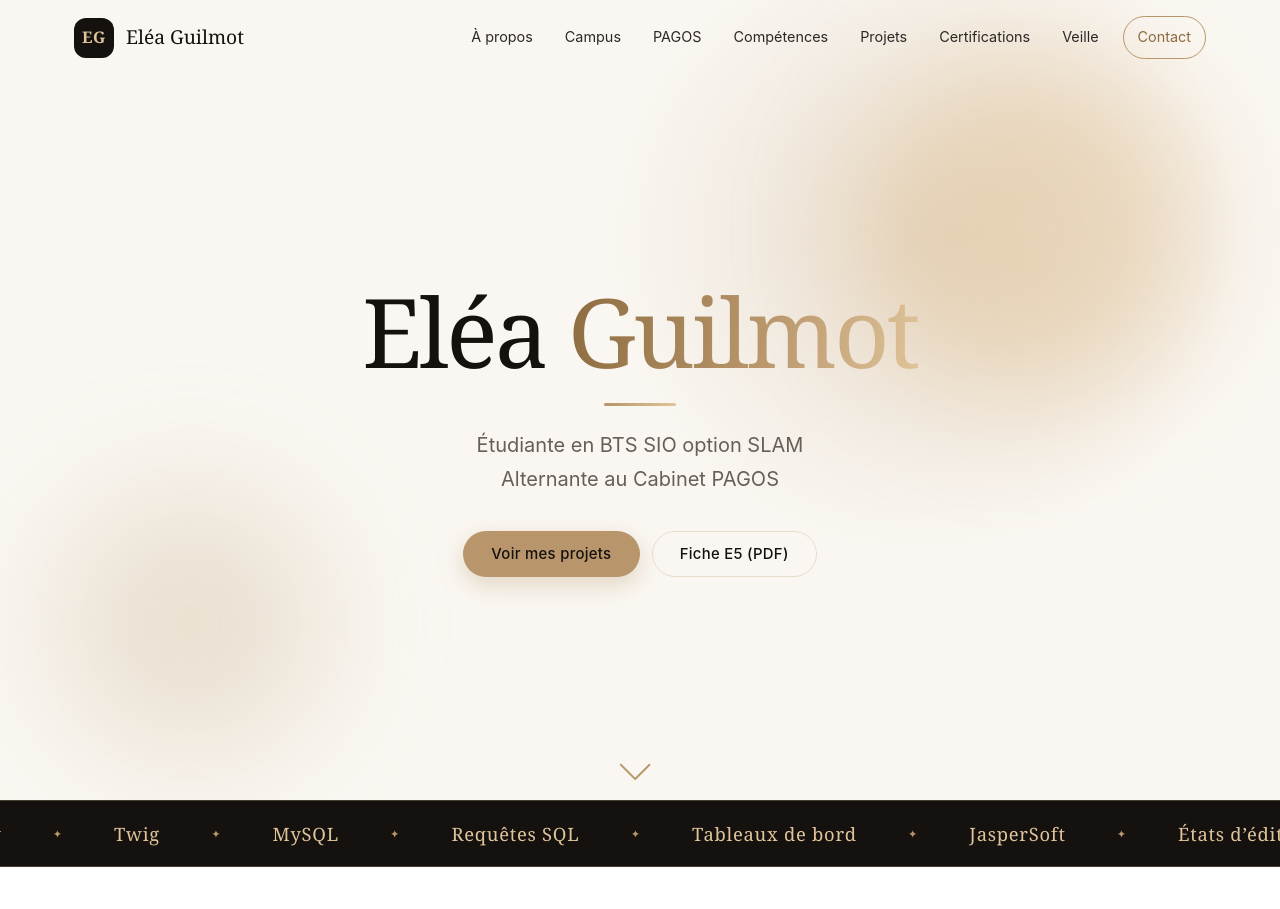
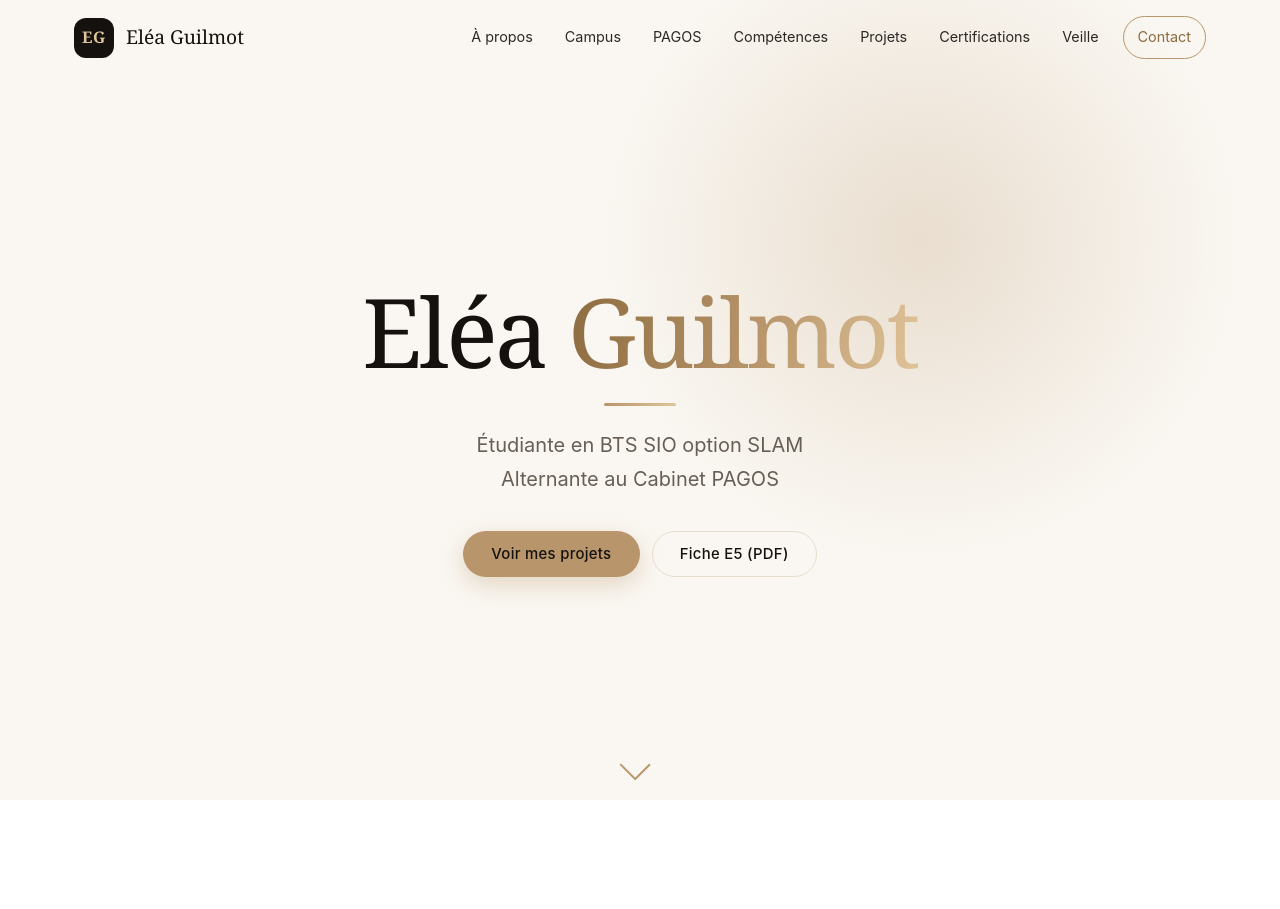
Before and after one commit to Elea-G/PORTFOLIO_Elea, a plain HTML site: page index.html in a window 1280 px wide. Shown: the top 909 px of the page. Drawn offline with Linux system fonts and the light colour scheme; a web font is replaced by a local one.

Commit message:
Amélioration du visuel

```diff
--- a/css/style.css
+++ b/css/style.css
@@ -379,13 +379,10 @@ h2 em, h1 em { font-style: italic; color: var(--gold-ink); }
 
 /* Un peu plus de peps : halo, bulles, bandeau, dégradé */
 .hero::before { content: ''; position: absolute; inset: 0; background: radial-gradient(460px circle at var(--mx, 72%) var(--my, 30%), rgba(184, 149, 106, .26), transparent 70%); pointer-events: none; }
-.hero-blob { position: absolute; border-radius: 50%; filter: blur(60px); pointer-events: none; animation: float 9s ease-in-out infinite; }
-.blob-1 { top: 8%; right: 6%; width: 340px; height: 340px; background: rgba(224, 196, 154, .55); }
-.blob-2 { bottom: 4%; left: 4%; width: 280px; height: 280px; background: rgba(184, 149, 106, .22); animation-delay: -4s; }
 .gradient-text { background: linear-gradient(100deg, var(--gold-ink) 0%, var(--gold) 55%, var(--gold-light) 100%); -webkit-background-clip: text; background-clip: text; color: transparent; -webkit-text-fill-color: transparent; }
 .btn-gold:hover { transform: translateY(-3px); box-shadow: 0 14px 34px rgba(184, 149, 106, .5); }
 
-.marquee { overflow: hidden; padding: 1.05rem 0; background: var(--ink); border-top: 1px solid rgba(224, 196, 154, .25); border-bottom: 1px solid rgba(224, 196, 154, .25); }
+.marquee { overflow: hidden; margin: 0 0 3rem; padding: 1rem 0; border-top: 1px solid rgba(224, 196, 154, .25); border-bottom: 1px solid rgba(224, 196, 154, .25); -webkit-mask-image: linear-gradient(90deg, transparent, #000 8%, #000 92%, transparent); mask-image: linear-gradient(90deg, transparent, #000 8%, #000 92%, transparent); }
 .marquee-track { display: flex; width: max-content; animation: marquee 38s linear infinite; }
 .marquee:hover .marquee-track { animation-play-state: paused; }
 .marquee-track span { display: inline-flex; align-items: center; padding: 0 1.6rem; font-family: var(--serif); font-size: 1.15rem; letter-spacing: .04em; color: var(--gold-light); white-space: nowrap; }
--- a/index.html
+++ b/index.html
@@ -53,8 +53,6 @@
 
         <!-- ============ ACCUEIL ============ -->
         <section class="hero" id="accueil" data-section="accueil">
-            <span class="hero-blob blob-1" aria-hidden="true"></span>
-            <span class="hero-blob blob-2" aria-hidden="true"></span>
             <div class="container hero-inner">
                 <div class="hero-text">
                     <h1 class="hero-title">Eléa <span class="gradient-text">Guilmot</span></h1>
@@ -67,9 +65,6 @@
             </div>
             <a href="#apropos" class="scroll-cue" aria-label="Aller à la section À propos"></a>
         </section>
-
-        <!-- Bandeau défilant des technologies (décoratif) -->
-        <div class="marquee" aria-hidden="true"><div class="marquee-track" id="marquee-track"></div></div>
 
         <!-- ============ À PROPOS ============ -->
         <section class="section" id="apropos" data-section="apropos">
@@ -140,6 +135,9 @@
                     <h2>Ce que je <em>maîtrise</em></h2>
                     <p class="lead">Les technologies utilisées dans le cadre du BTS SIO SLAM, et ma fiche E5 à consulter en PDF.</p>
                 </header>
+
+                <!-- Bandeau défilant des technologies (décoratif) -->
+                <div class="marquee" aria-hidden="true"><div class="marquee-track" id="marquee-track"></div></div>
 
                 <div class="skills-grid" id="skills-grid"></div>
 
```
